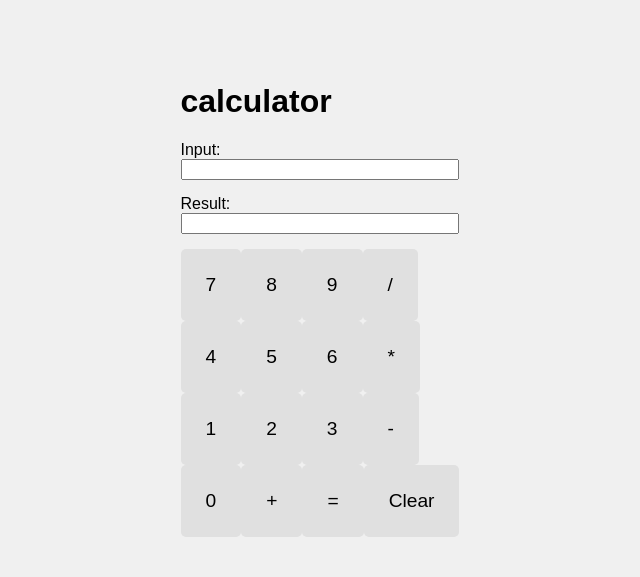
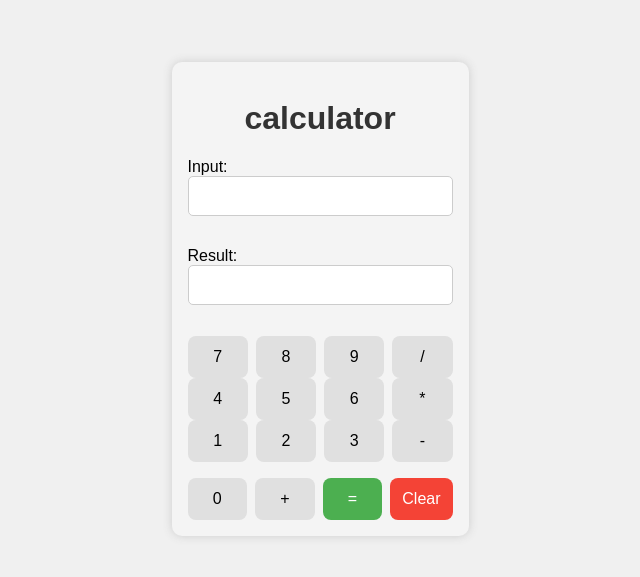
Before and after one commit to Soyamstha/React-random-project, a React (Create React App) app: page /calculator in a window 1280 px wide. Shown: the part 121-698 px from the top of the page, without its empty margins (320-960 px from the left). Built offline with nearby package versions, Linux system fonts and the light colour scheme.

Commit message:
added css for calculater

```diff
--- a/src/Calculator.jsx
+++ b/src/Calculator.jsx
@@ -1,13 +1,15 @@
 import React, { useState } from 'react';
 import './calculator.css';
+
 export default function Calculator() {
   return (
-    <div>
-      <h1>calculator</h1>
-      <MyCalcutator/>
+    <div id="calculator-container">
+      <h1 id="calculator-title">calculator</h1>
+      <MyCalcutator />
     </div>
   );
 }
+
 function MyCalcutator() {
   const [input, setInput] = useState('');
   const [result, setResult] = useState('');
@@ -29,44 +31,45 @@ function MyCalcutator() {
       setInput((prev) => prev + value);
     }
   };
+
   return (
-    <div>
-      <div class='screen'>
+    <div id="calculator-body">
+      <div className="screen" id="input-screen">
         <label>Input:</label>
-        <input value={input}></input>
+        <input value={input} id="input-field" readOnly />
       </div>
-      <div class='screen'>
+      <div className="screen" id="result-screen">
         <label>Result:</label>
-        <input value={result}></input>
+        <input value={result} id="result-field" readOnly />
       </div>
-      <div >
-        <div>
+      <div id="button-section">
+        <div className="button-row" id="row-1">
           {['7', '8', '9', '/'].map((item) => (
-            <button key={item} onClick={() => handleClick(item)}>
+            <button key={item} onClick={() => handleClick(item)} id={`btn-${item}`}>
               {item}
             </button>
           ))}
         </div>
-        <div>
+        <div className="button-row" id="row-2">
           {['4', '5', '6', '*'].map((item) => (
-          <button key={item} onClick={() => handleClick(item)}>
+            <button key={item} onClick={() => handleClick(item)} id={`btn-${item}`}>
               {item}
             </button>
           ))}
         </div>
-        <div>
+        <div className="button-row" id="row-3">
           {['1', '2', '3', '-'].map((item) => (
-          <button key={item} onClick={() => handleClick(item)}>
+            <button key={item} onClick={() => handleClick(item)} id={`btn-${item}`}>
               {item}
             </button>
           ))}
         </div>
       </div>
-      <div>
-        <button onClick={() => handleClick('0')}>0</button>
-        <button onClick={() => handleClick('+')}>+</button>
-        <button className="equals" onClick={() => handleClick('=')}>=</button>
-        <button className="clear" onClick={() => handleClick('Clear')}>Clear</button>
+      <div className="button-row" id="row-4">
+        <button onClick={() => handleClick('0')} id="btn-0">0</button>
+        <button onClick={() => handleClick('+')} id="btn-plus">+</button>
+        <button className="equals" onClick={() => handleClick('=')} id="btn-equals">=</button>
+        <button className="clear" onClick={() => handleClick('Clear')} id="btn-clear">Clear</button>
       </div>
     </div>
   );
--- a/src/calculator.css
+++ b/src/calculator.css
@@ -1,27 +1,64 @@
+#calculator-container {
+  max-width: 300px;
+  margin: auto;
+  padding: 1rem;
+  background: #f4f4f4;
+  border-radius: 10px;
+  box-shadow: 0 0 10px #ccc;
+}
 
-body{
-  font-family: Arial, sans-serif;
-  background-color: #f0f0f0;
+#calculator-title {
+  text-align: center;
+  color: #333;
+}
+
+#calculator-body {
   display: flex;
-  justify-content: center;
-  align-items: center;
-  height: 100vh;
+  flex-direction: column;
+  gap: 1rem;
 }
-#screen {
-    display: flex;
-    flex-direction: column;
-    margin-bottom: 15px;
+
+.screen {
+  display: flex;
+  flex-direction: column;
+  margin-bottom: 0.5rem;
 }
+
+#input-field, #result-field {
+  padding: 0.5rem;
+  font-size: 1.2rem;
+  text-align: right;
+  border: 1px solid #ccc;
+  border-radius: 5px;
+}
+
+.button-row {
+  display: flex;
+  gap: 0.5rem;
+  justify-content: space-between;
+}
+
 button {
-    padding: 25px;
-    font-size: 1.2em;
-    background-color: #e0e0e0;
-    border: none;
-    border-radius: 5px;
-    cursor: pointer;
-    gap: 16px;
-    transition: background-color 0.2s ease;
+  flex: 1;
+  padding: 0.75rem;
+  font-size: 1rem;
+  border: none;
+  border-radius: 8px;
+  background-color: #e0e0e0;
+  cursor: pointer;
+  transition: background-color 0.2s;
 }
+
 button:hover {
-    background-color: #d5d5d5;
+  background-color: #d0d0d0;
 }
+
+#btn-equals {
+  background-color: #4caf50;
+  color: white;
+}
+
+#btn-clear {
+  background-color: #f44336;
+  color: white;
+}
```
Lines whose indentation alone changed are shown as unchanged.
